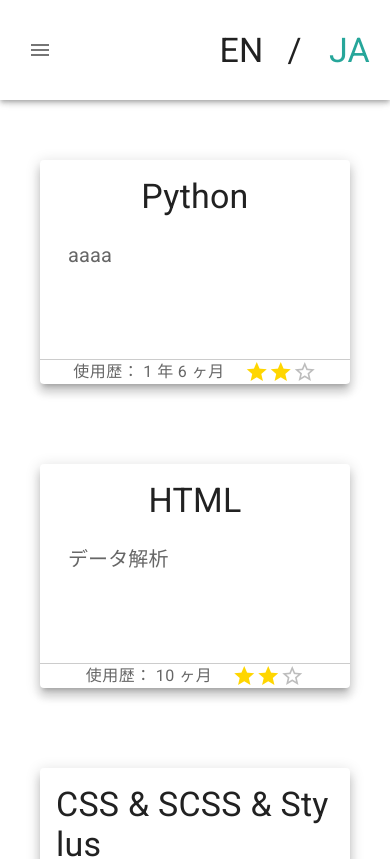
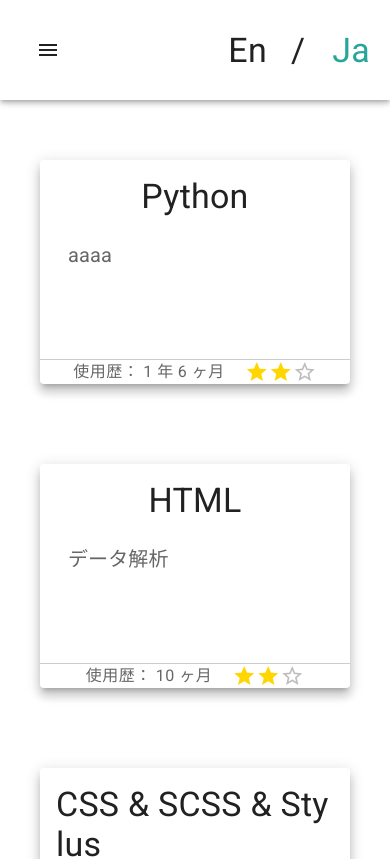
Before and after one commit to mmfiber/portfolio, a Vue app: page /languages in a window 390 px wide. Shown: the top 859 px of the page. Built offline with nearby package versions, Linux system fonts and the light colour scheme.

Commit message:
responsive  header

```diff
--- a/src/components/HeaderBar.vue
+++ b/src/components/HeaderBar.vue
@@ -1,31 +1,48 @@
 <template lang="pug">
   .header
     v-toolbar(height="100%")
-      v-toolbar-items
-        v-app-bar-nav-icon(v-if="mobile" @click.stop="drawer = !drawer")
-        v-row(v-else).align-center.titles
+      v-toolbar-items.hidden-lg-and-up
+       v-btn(@click.stop="drawer = !drawer" text)
+        v-icon mdi-menu
+      v-toolbar-items.hidden-md-and-down
+        v-row.align-center
           template(v-for="ctn in contents")
             router-link.fill-height(:to="getLink(ctn)")
               v-btn.px-10.display-1.capitalize(text
                 :style="{color: selectedCtn==ctn ? selectedColor : ''}") {{ctn}}
-        LanguageBtn.justify-end.lang(:selectedColor="selectedColor")
+      v-spacer
+      v-toolbar-items
+        LanguageBtn(:selectedColor="selectedColor")
+
+    .wrapper
+      v-navigation-drawer(v-model="drawer" stateless).hidden-lg-and-up
+        v-list-item-group(v-model="selectedCtnId" color="teal")
+          template(v-for="ctn in contents")
+            v-list-item
+              router-link.capitalize(:to="getLink(ctn)"
+                :style="{color: selectedCtn==ctn ? selectedColor : 'rgba(0, 0, 0, .87)'}")
+                v-container.fill-height.headline(fluid) {{ctn}}
+
 </template>
 
 <style lang="stylus" scoped>
-  .v-toolbar__items
-    width 100%
+  .v-toolbar
+    position relative
 
-    a
-      text-decoration none
+  .wrapper
+    position absolute
 
-    .titles
-      float left
+    .v-list-item
+      padding 0
 
-    .lang
-      float right
+      a
+        width 100%
 
-    .v-btn
-      height 100% !important
+  a
+    text-decoration none
+
+  .v-btn
+    height 100% !important
 
   .capitalize
       text-transform capitalize
@@ -54,9 +71,9 @@ export default {
     selectedCtn(){
       return this.$route.name
     },
-    mobile(){
-      return parseInt(window.innerWidth) < 960
-    },
+    selectedCtnId(){
+      return this.contents.indexOf(this.selectedCtn)
+    }
   },
   methods:{
     getLink(ctn){
--- a/src/components/LanguageBtn.vue
+++ b/src/components/LanguageBtn.vue
@@ -7,8 +7,8 @@
 </template>
 
 <style lang="stylus" scoped>
-
-
+  .capitalize
+    text-transform capitalize
 </style>
 
 <script>
```
